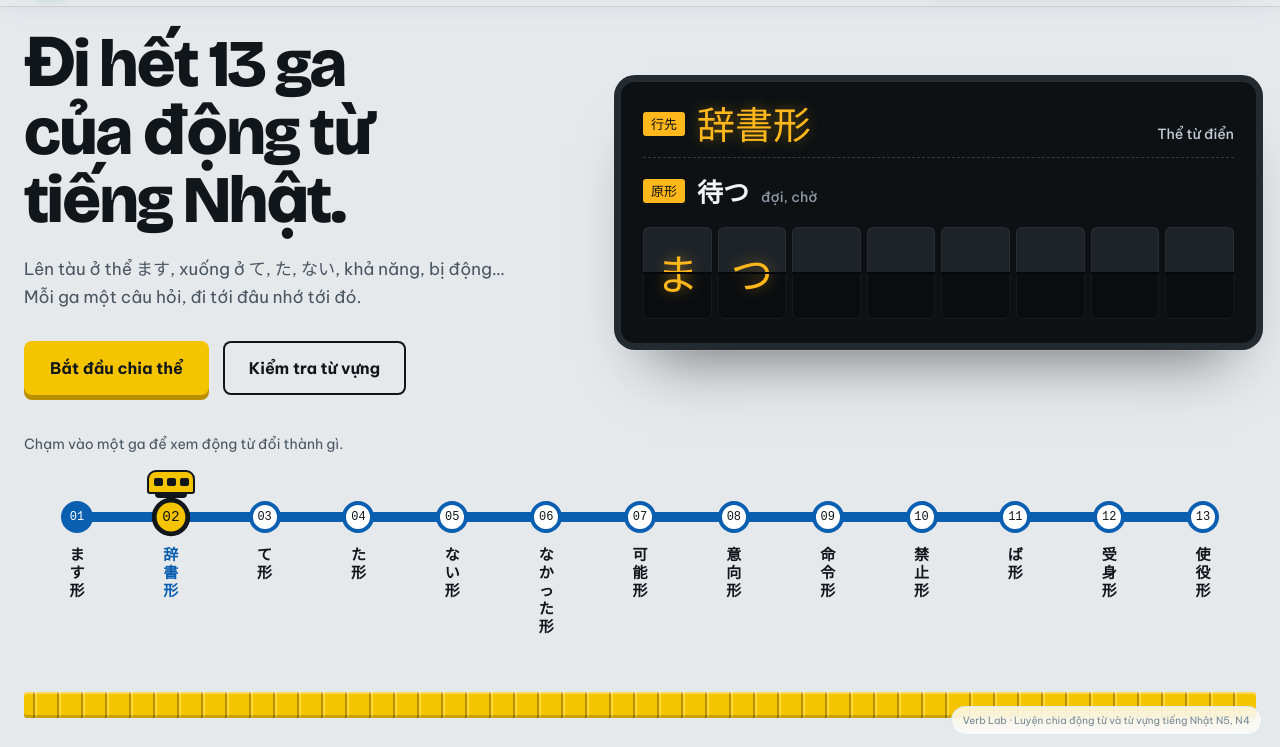
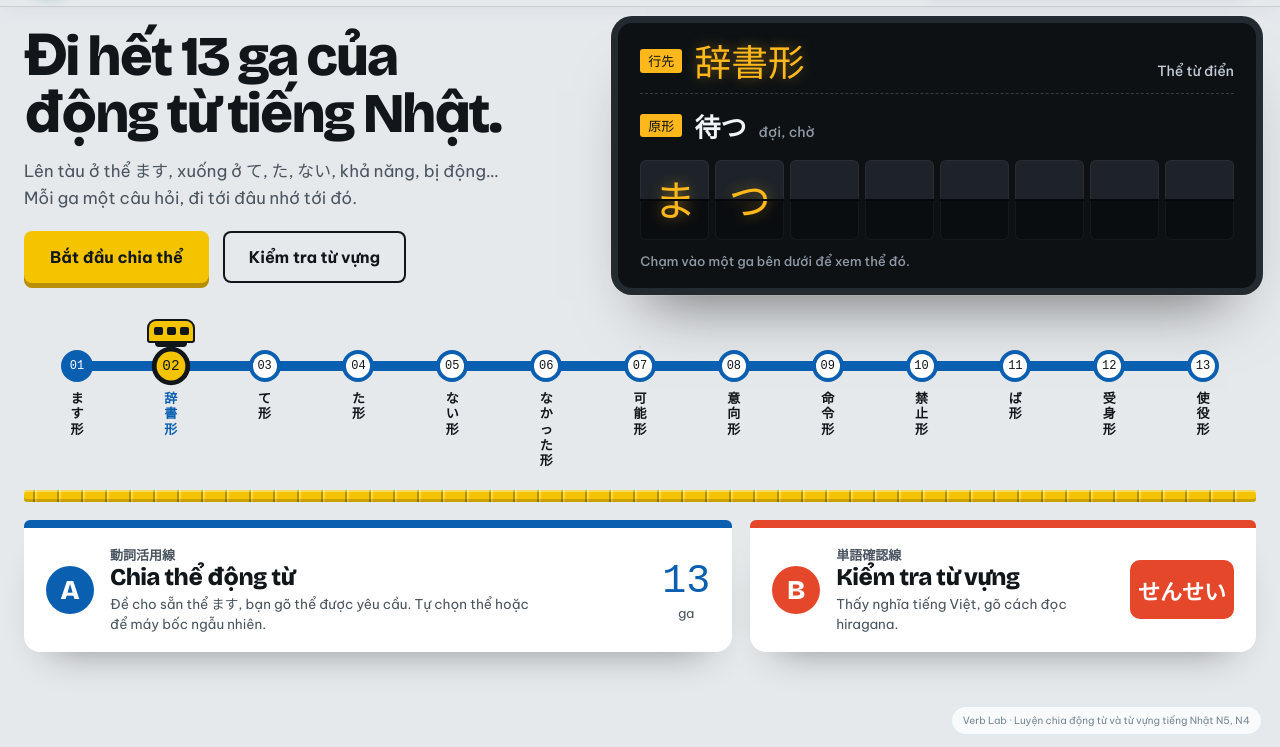
Before and after one commit to ShenVenn/japanese-verb-lab, a plain HTML site: page index.html in a window 1280 px wide. Shown: the part 53-800 px from the top of the page. Drawn offline with nearby package versions, Linux system fonts and the light colour scheme; a web font is replaced by a local one.

Commit message:
Add files via upload

```diff
--- a/home.css
+++ b/home.css
@@ -130,3 +130,48 @@ body.is-home .brand { color: var(--st-ink); }
   .lf-card { animation: none; }
   .st-train, .stn-dot, .hx-btn, .ln { transition: none; }
 }
+
+/* =========================================================
+   VỪA MỘT MÀN HÌNH: mọi cỡ co theo chiều cao cửa sổ, không cần cuộn
+   ========================================================= */
+html body.is-home main { padding-top: clamp(8px, 2vh, 22px); padding-bottom: 12px; align-items: flex-start; }
+#home.home-panel { padding: 0; }
+.hx { gap: clamp(28px, 4vw, 56px); }
+.hx h1 { margin-bottom: clamp(10px, 2vh, 20px); font-size: clamp(30px, min(5.2vw, 7vh), 66px); }
+.hx-sub { margin-bottom: clamp(14px, 2.6vh, 28px); font-size: clamp(14.5px, 2.1vh, 17px); line-height: 1.55; }
+.hx-btn { min-height: clamp(44px, 6.4vh, 54px); }
+
+.sb { padding: clamp(14px, 2.4vh, 22px) clamp(14px, 1.8vw, 22px); }
+.sb-head { padding-bottom: clamp(8px, 1.6vh, 14px); margin-bottom: clamp(8px, 1.6vh, 14px); }
+.sb-verb { margin-bottom: clamp(10px, 2vh, 18px); }
+.sb-dest { font-size: clamp(22px, min(3vw, 4.6vh), 38px); }
+.sb-base { font-size: clamp(20px, 3.4vh, 26px); }
+.sb-tile { height: clamp(46px, min(7.2vw, 10vh), 100px); }
+.sb-face { font-size: clamp(24px, min(3.3vw, 5.6vh), 50px); }
+.sb-note { margin: clamp(8px, 1.6vh, 14px) 0 0; color: #8f9aa6; font: 500 13px 'Be Vietnam Pro', sans-serif; }
+
+.st-map { margin-top: clamp(14px, 3vh, 34px); }
+.st-scroll { padding: 38px 6px 4px; }
+.stn { gap: 8px; }
+.stn-jp { min-height: 5em; font-size: 13px; }
+
+.tactile { height: 12px; margin: clamp(8px, 1.8vh, 20px) 0 clamp(10px, 2.2vh, 22px); }
+
+.ln-grid { gap: 18px; }
+.ln { padding: clamp(10px, 2.2vh, 18px) 22px; gap: 16px; border-top-width: 8px; }
+.ln-badge { width: clamp(42px, 6vh, 54px); height: clamp(42px, 6vh, 54px); font-size: clamp(22px, 3.4vh, 30px); }
+.ln-name { margin: 0 0 4px; font-size: clamp(19px, 3vh, 24px); }
+.ln-desc { font-size: 13.5px; line-height: 1.45; }
+.ln-end b { font-size: clamp(34px, 5vh, 46px); }
+.ln-end small { margin-top: 3px; }
+.ln-flash { width: 104px; height: clamp(50px, 7.4vh, 66px); }
+
+@media (max-width: 960px) {
+  /* trên điện thoại / máy tính bảng dọc: cho cuộn bình thường */
+  .sb-tile { height: clamp(52px, 11vw, 84px); }
+  .hx h1 { font-size: clamp(32px, 9vw, 56px); }
+}
+html body.is-home main { padding-bottom: 0; }
+html[data-theme="minimal"]:root body.is-home main { padding: clamp(8px, 2vh, 22px) 20px 0; }
+html[data-theme="minimal"]:root body.is-home footer { position: fixed; right: 16px; bottom: 12px; margin: 0; align-self: auto; }
+html[data-theme="minimal"]:root body.is-home .site-header { height: 60px; flex-basis: 60px; }
--- a/index.html
+++ b/index.html
@@ -13,7 +13,7 @@
   <link rel="apple-touch-icon" href="apple-touch-icon.png">
   <link rel="stylesheet" href="style.css?v=29">
   <link rel="stylesheet" href="modern.css?v=9">
-  <link rel="stylesheet" href="home.css?v=2">
+  <link rel="stylesheet" href="home.css?v=5">
   <link rel="preconnect" href="https://fonts.googleapis.com">
   <link rel="preconnect" href="https://fonts.gstatic.com" crossorigin>
   <link rel="stylesheet" href="https://fonts.googleapis.com/css2?family=Bricolage+Grotesque:opsz,wght@12..96,500;12..96,700;12..96,800&family=DotGothic16&display=swap">
@@ -111,13 +111,13 @@
             <span class="sb-mean" id="sbMean">ăn</span>
           </div>
           <div class="sb-tiles" id="sbTiles" lang="ja" aria-hidden="true"></div>
+          <p class="sb-note">Chạm vào một ga bên dưới để xem thể đó.</p>
           <p class="sb-live" id="sbLive" aria-live="polite"></p>
         </div>
       </div>
 
       <!-- Sơ đồ tuyến: 13 ga = 13 thể -->
       <div class="st-map" id="stMap">
-        <p class="st-hint">Chạm vào một ga để xem động từ đổi thành gì.</p>
         <div class="st-scroll"><ol class="st-line" id="stLine"></ol></div>
       </div>
 
@@ -129,7 +129,7 @@
           <span class="ln-body">
             <span class="ln-jp" lang="ja">動詞活用線</span>
             <span class="ln-name">Chia thể động từ</span>
-            <span class="ln-desc">Đề cho sẵn thể ます, bạn gõ thể được yêu cầu. Chọn thể, cấp độ, số câu; thích thì để máy bốc ngẫu nhiên.</span>
+            <span class="ln-desc">Đề cho sẵn thể ます, bạn gõ thể được yêu cầu. Tự chọn thể hoặc để máy bốc ngẫu nhiên.</span>
           </span>
           <span class="ln-end"><b>13</b><small>ga</small></span>
         </button>
```
